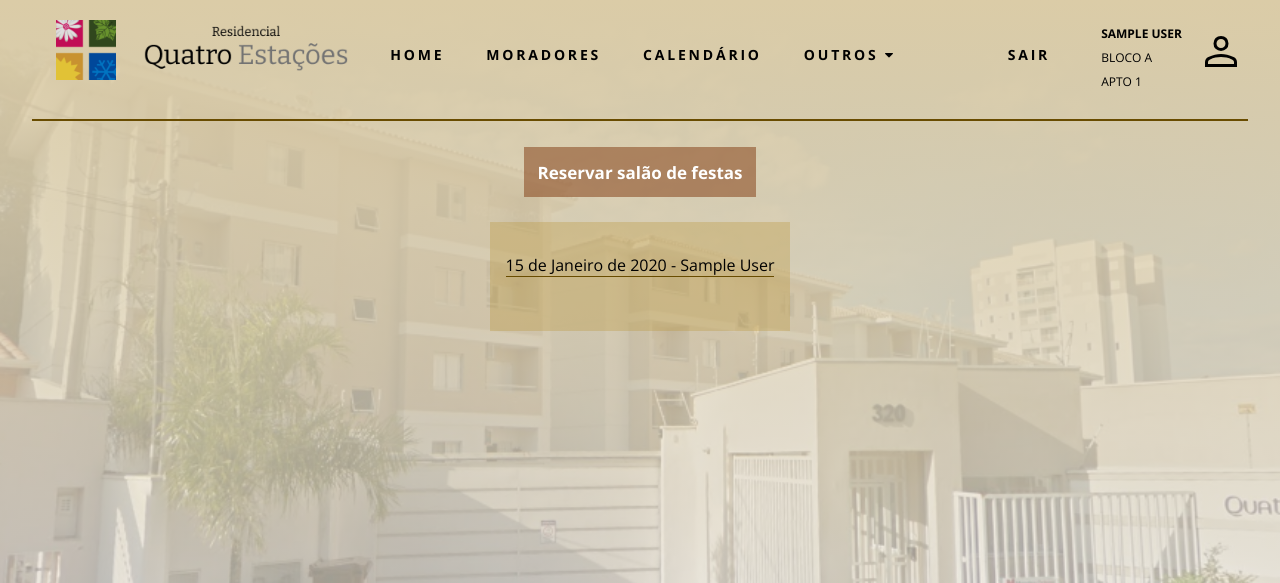
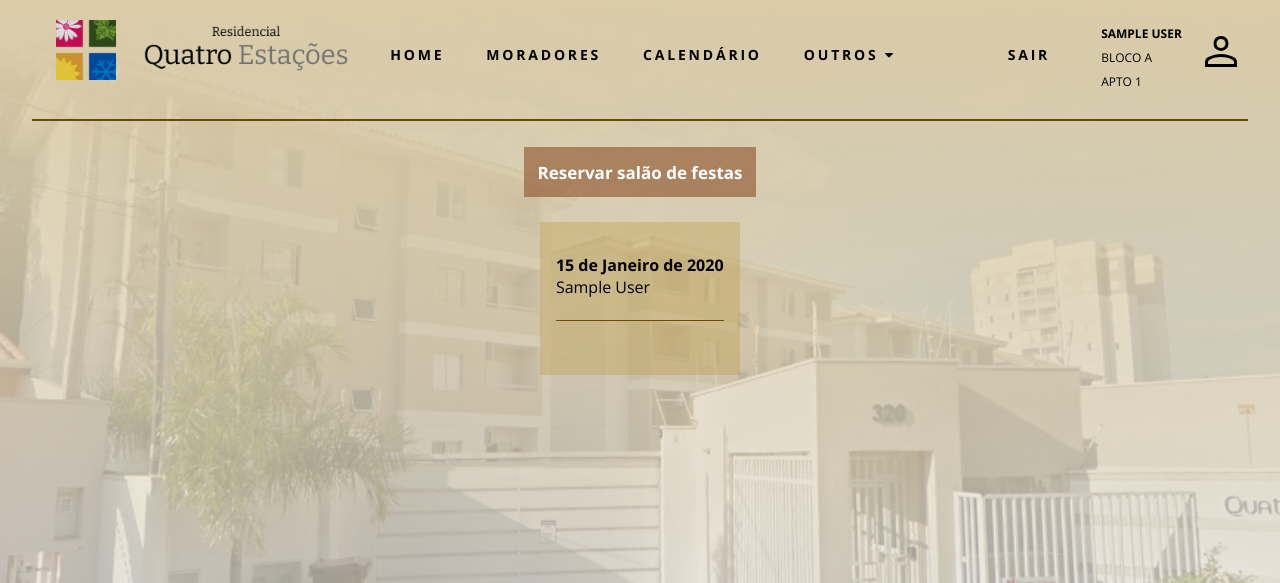
Before and after one commit to fiorellilucas/quatro-estacoes, a Django app: page /reservas/ in a window 1280 px wide. Shown: the top 583 px of the page. Run offline with Django 4.2, Linux system fonts and the light colour scheme; a user stored in the database is signed in; tables that the repository leaves empty hold one stand-in row (values such as "Sample post"); parts of the project's set-up code (start-up, migrations or seed data) failed here and were passed over.

Commit message:
Melhorar formatação da lista de reservas

```diff
--- a/quatroestacoes/templates/quatroestacoes/reservas/lista.html
+++ b/quatroestacoes/templates/quatroestacoes/reservas/lista.html
@@ -11,9 +11,12 @@
     </div>
     <div class="container-lista">
         {% if reservas %}
-            <ul style="padding: 0;">
+            <ul style="padding: 0; text-align: left;">
             {% for reserva in reservas %}
-                <li style="border-bottom: 1px solid #694C00;">{{ reserva.data }} - {{ reserva.morador.first_name }} {{ reserva.morador.last_name }}</li><br>
+                <li style="border-bottom: 1px solid #694C00;">
+                    <span>{{ reserva.data }}</span><br>
+                    {{ reserva.morador.first_name }} {{ reserva.morador.last_name }}<br><br>
+                </li><br>
             {% endfor %}
             </ul>
         {% else %}
```
